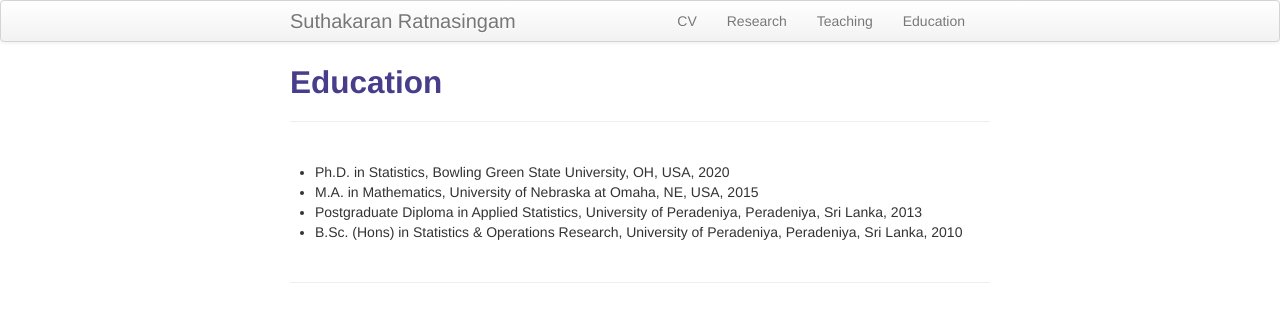
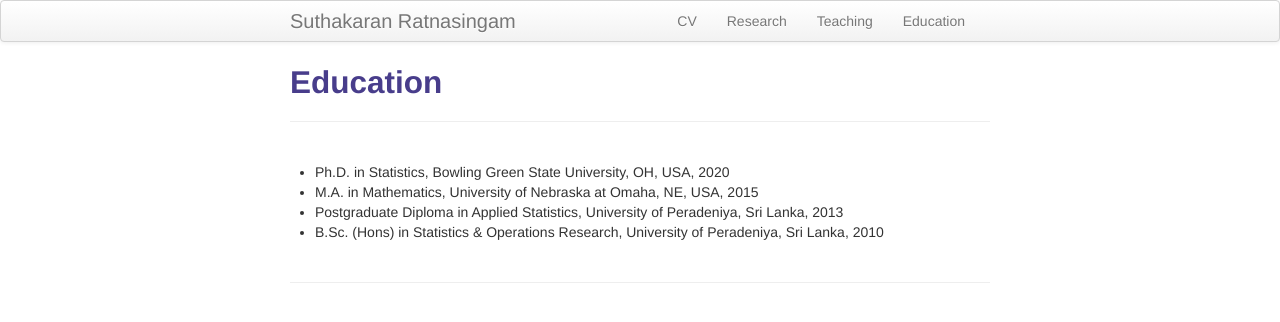
Before and after one commit to suthakaranr/suthakaranr.github.io, a Jekyll site: the page built from pages/Education.md, in a window 1280 px wide. Shown: the top 322 px of the page. Built offline with Jekyll 4.4.1, drawn with Linux system fonts in a browser that asks for light colours.

Commit message:
Update Education.md

```diff
--- a/pages/Education.md
+++ b/pages/Education.md
@@ -7,8 +7,8 @@ description: Suthakaran's educations
 
 * Ph.D. in Statistics, Bowling Green State University, OH, USA, 2020
 * M.A. in Mathematics, University of Nebraska at Omaha, NE, USA, 2015
-* Postgraduate Diploma in Applied Statistics, University of Peradeniya, Peradeniya, Sri Lanka, 2013
-* B.Sc. (Hons) in Statistics & Operations Research, University of Peradeniya, Peradeniya, Sri Lanka, 2010
+* Postgraduate Diploma in Applied Statistics, University of Peradeniya, Sri Lanka, 2013
+* B.Sc. (Hons) in Statistics & Operations Research, University of Peradeniya, Sri Lanka, 2010
 
 <!-- Note: this is how to write a comment in HTML. Everything in here won't show up on your webpage.-->
 
```
